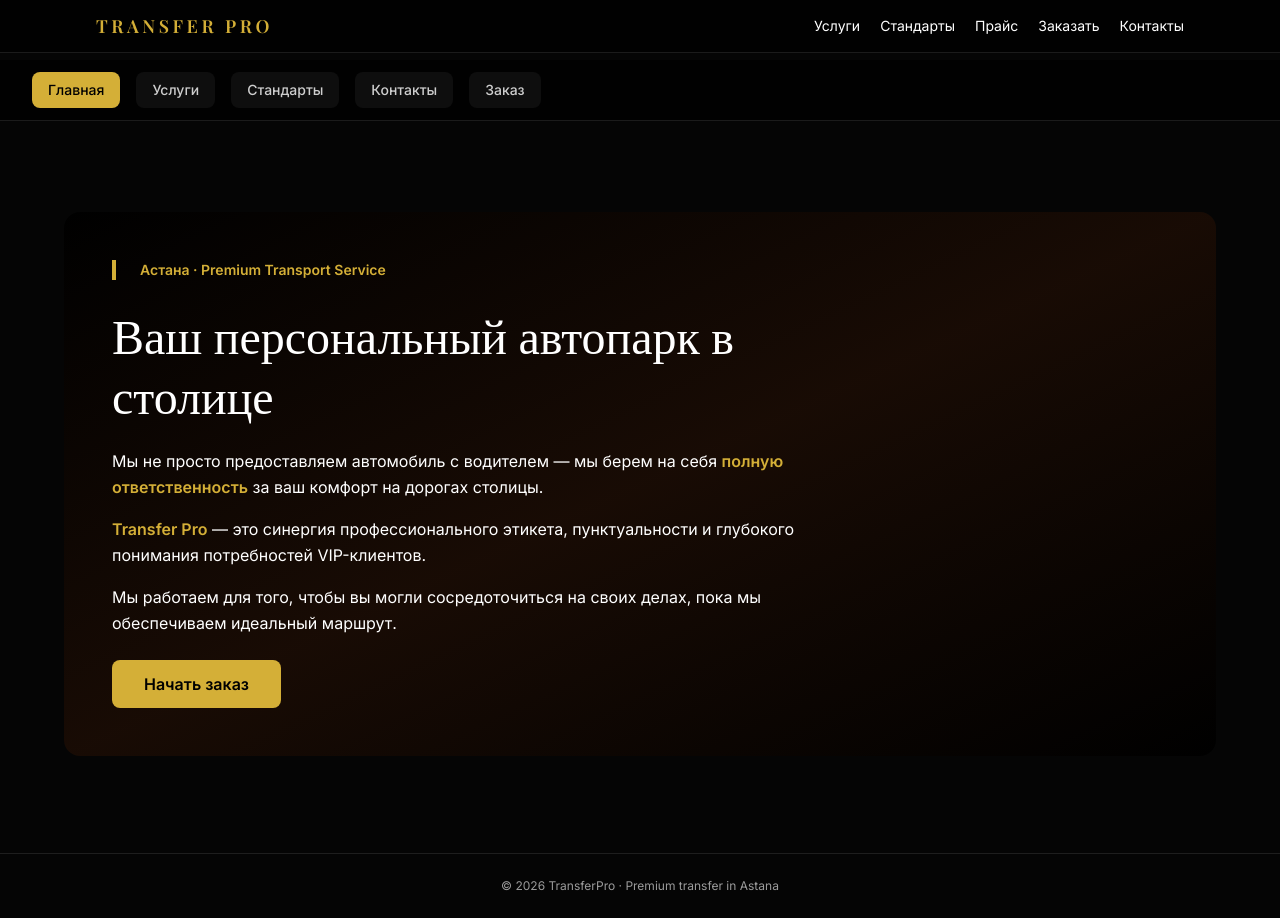
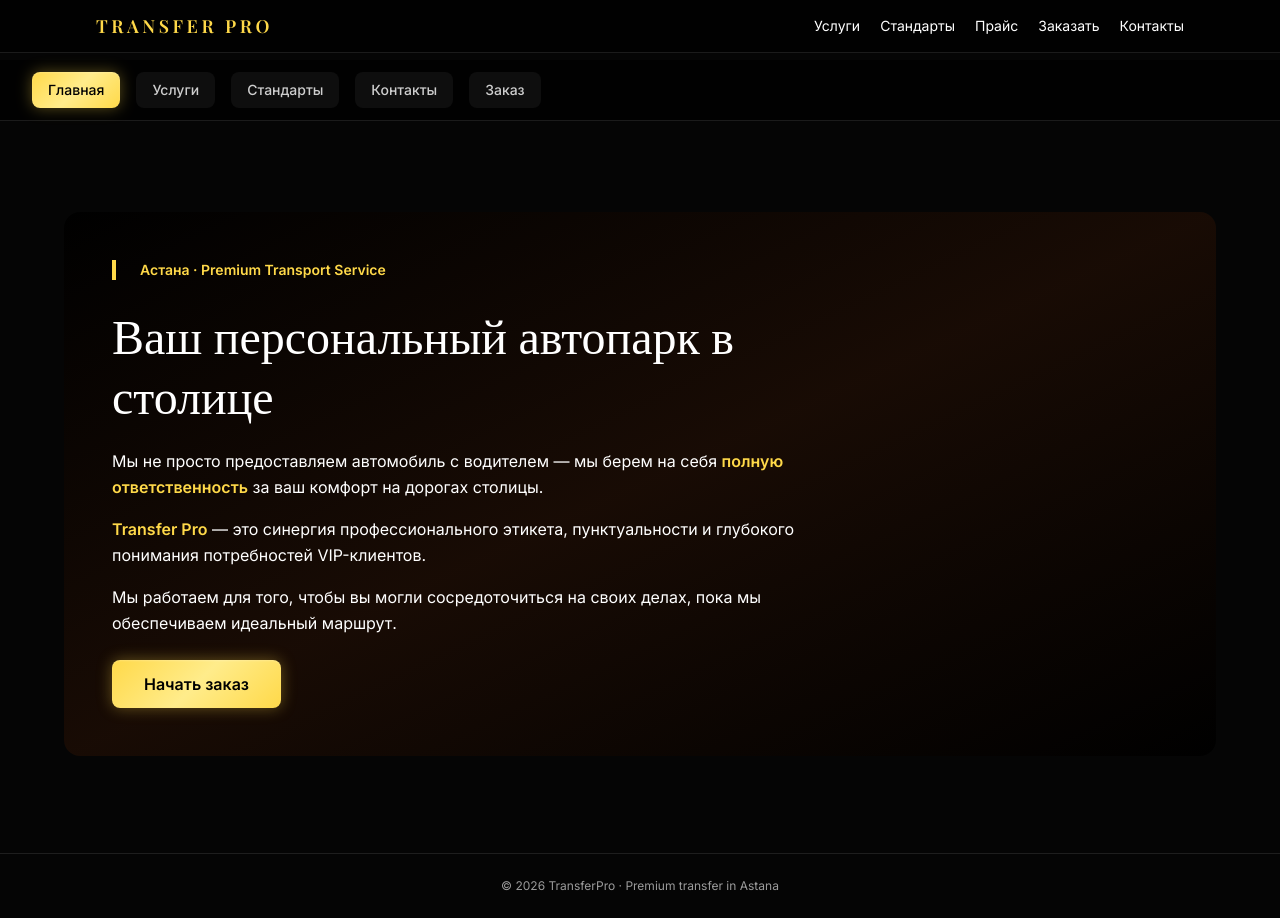
Before and after one commit to Alibek0301/TransferPro, a React (Vite) app: page / in a window 1280 px wide. Built offline with nearby package versions, Linux system fonts and the light colour scheme.

Commit message:
Enhance accent color - brighter, shinier golden with premium effects

```diff
--- a/src/index.css
+++ b/src/index.css
@@ -17,6 +17,7 @@
 .card {
   @apply rounded-2xl border border-white/10 bg-white/5 p-5 backdrop-blur transition duration-300 hover:border-accent/60 hover:-translate-y-1;
 }
+
 /* Fix select and input visibility */
 select {
   color-scheme: dark;
@@ -32,3 +33,40 @@
   color: white;
   filter: invert(1);
 }
+
+/* Premium golden effect */
+.accent-glow {
+  @apply text-accent shadow-glow;
+  text-shadow: 0 0 10px rgba(255, 217, 73, 0.6), 0 0 20px rgba(255, 217, 73, 0.3);
+}
+
+.accent-button-shine {
+  @apply bg-accent text-black font-semibold transition duration-300;
+  background: linear-gradient(135deg, #FFD949 0%, #FFEC8B 50%, #FFD949 100%);
+  box-shadow: 0 0 15px rgba(255, 217, 73, 0.4), inset 0 1px 0 rgba(255, 255, 255, 0.3);
+}
+
+.accent-button-shine:hover {
+  box-shadow: 0 0 25px rgba(255, 217, 73, 0.6), inset 0 1px 0 rgba(255, 255, 255, 0.5);
+}
+
+/* Enhanced accent styling for better visibility */
+.bg-accent {
+  background-color: #FFD949;
+  box-shadow: 0 0 15px rgba(255, 217, 73, 0.3);
+}
+
+.text-accent {
+  color: #FFD949;
+}
+
+button.bg-accent {
+  background: linear-gradient(135deg, #FFD949 0%, #FFEC8B 50%, #FFD949 100%);
+  box-shadow: 0 0 15px rgba(255, 217, 73, 0.35), inset 0 1px 2px rgba(255, 255, 255, 0.2);
+  transition: all 300ms ease;
+}
+
+button.bg-accent:hover {
+  box-shadow: 0 0 25px rgba(255, 217, 73, 0.55), inset 0 1px 2px rgba(255, 255, 255, 0.3);
+  filter: brightness(1.05);
+}
--- a/tailwind.config.js
+++ b/tailwind.config.js
@@ -5,14 +5,14 @@
     extend: {
       colors: {
         base: '#050505',
-        accent: '#D4AF37',
+        accent: '#FFD949',
       },
       fontFamily: {
         serif: ['Playfair Display', 'serif'],
         sans: ['Inter', 'sans-serif'],
       },
       boxShadow: {
-        glow: '0 0 20px rgba(212, 175, 55, 0.35)',
+        glow: '0 0 25px rgba(255, 217, 73, 0.45), 0 0 40px rgba(255, 217, 73, 0.25)',
       },
     },
   },
```
